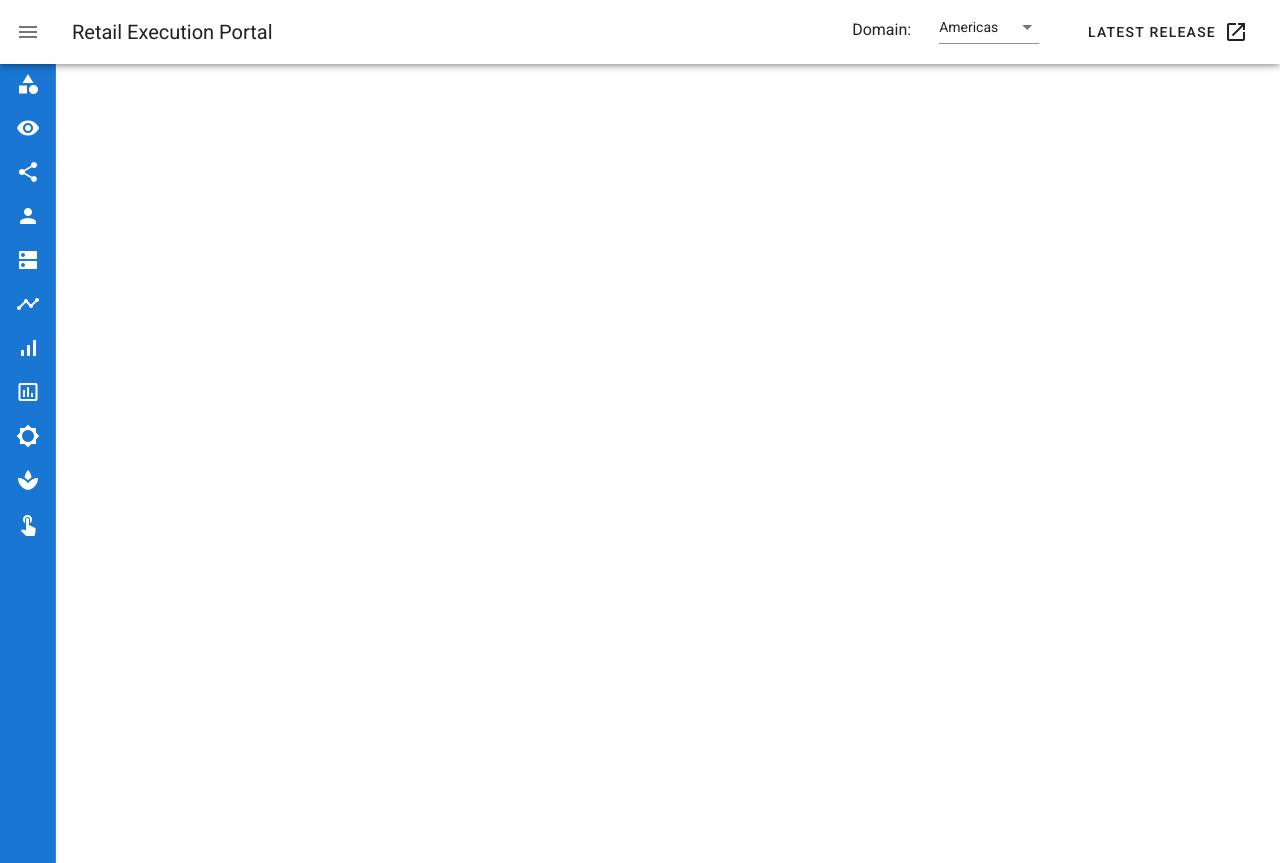
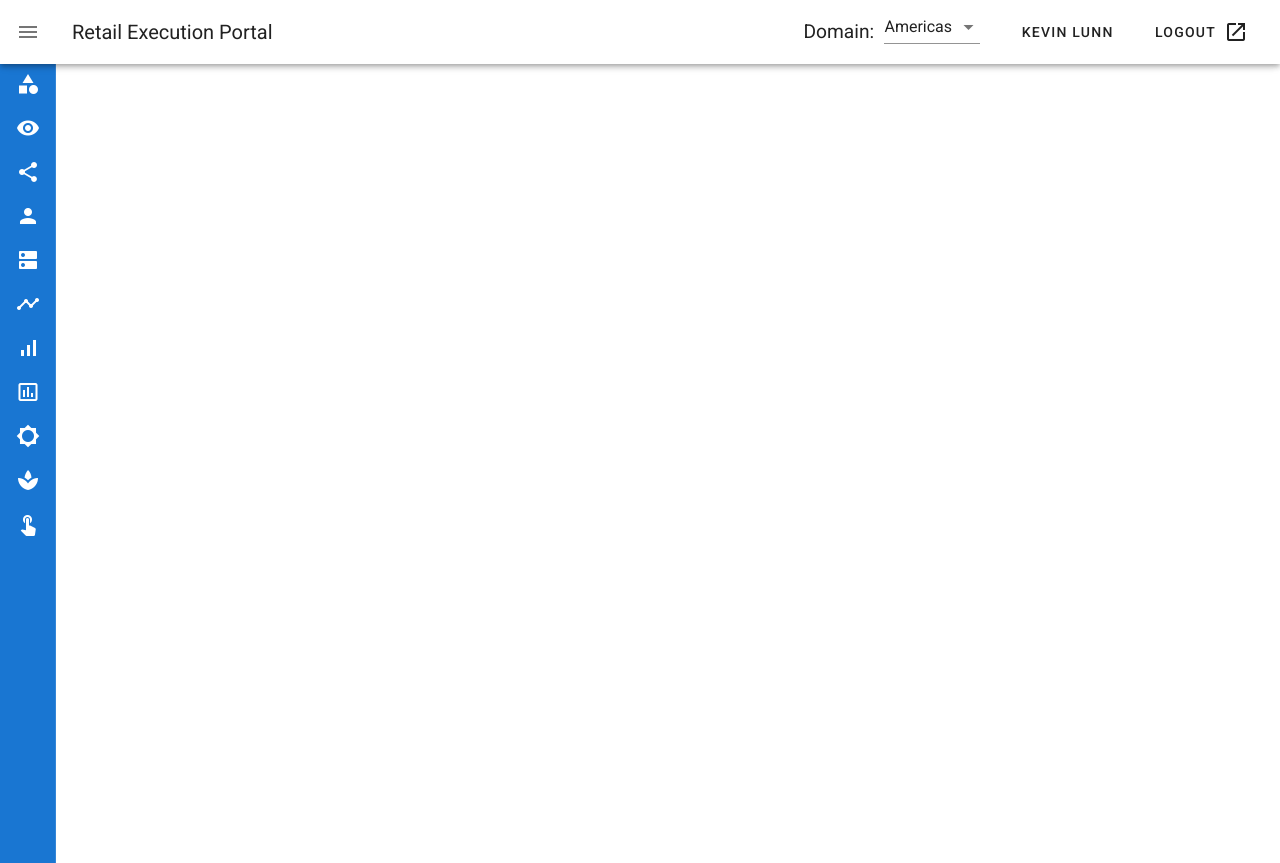
Before and after one commit to Talnax/rsi-portal, a Vue app: page / in a window 1280 px wide. Built offline with nearby package versions, Linux system fonts and the light colour scheme.

Commit message:
another one comit...

```diff
--- a/src/App.vue
+++ b/src/App.vue
@@ -28,31 +28,25 @@
         </v-flex>
       </v-layout>
 
-
-
-
-      <!--
       <v-btn
-        href="https://github.com/vuetifyjs/vuetify/releases/latest"
+        href="https://"
         target="_blank"
         text>
-        <span class="mr-2">Domain: </span>
-        <v-icon>mdi-open-in-new</v-icon>
+        <span class="mr-2">Kevin Lunn</span>
       </v-btn>
-      -->
 
       <v-btn
           href="https://github.com/vuetifyjs/vuetify/releases/latest"
           target="_blank"
           text>
-        <span class="mr-2">Latest Release</span>
+        <span class="mr-2">Logout</span>
         <v-icon>mdi-open-in-new</v-icon>
       </v-btn>
 
     </v-app-bar>
 
     <v-content>
-      <router-view/>
+      <!--<router-view/>-->
     </v-content>
 
     <v-navigation-drawer
@@ -152,14 +146,15 @@ export default {
   .domain-name {
     position: absolute;
     top: 18px;
+    font-size: 1.2rem;
   }
   .combo-box-domain {
-    font-size: 14px !important;
-    width: 100px;
+    /*font-size: 14px !important;*/
+    width: 96px;
     /* left: 15px; */
     top: 6px;
     /* right: 33px; */
-    right: -87px;
+    right: -81px;
     margin-top: 12px;
   }
 
```
